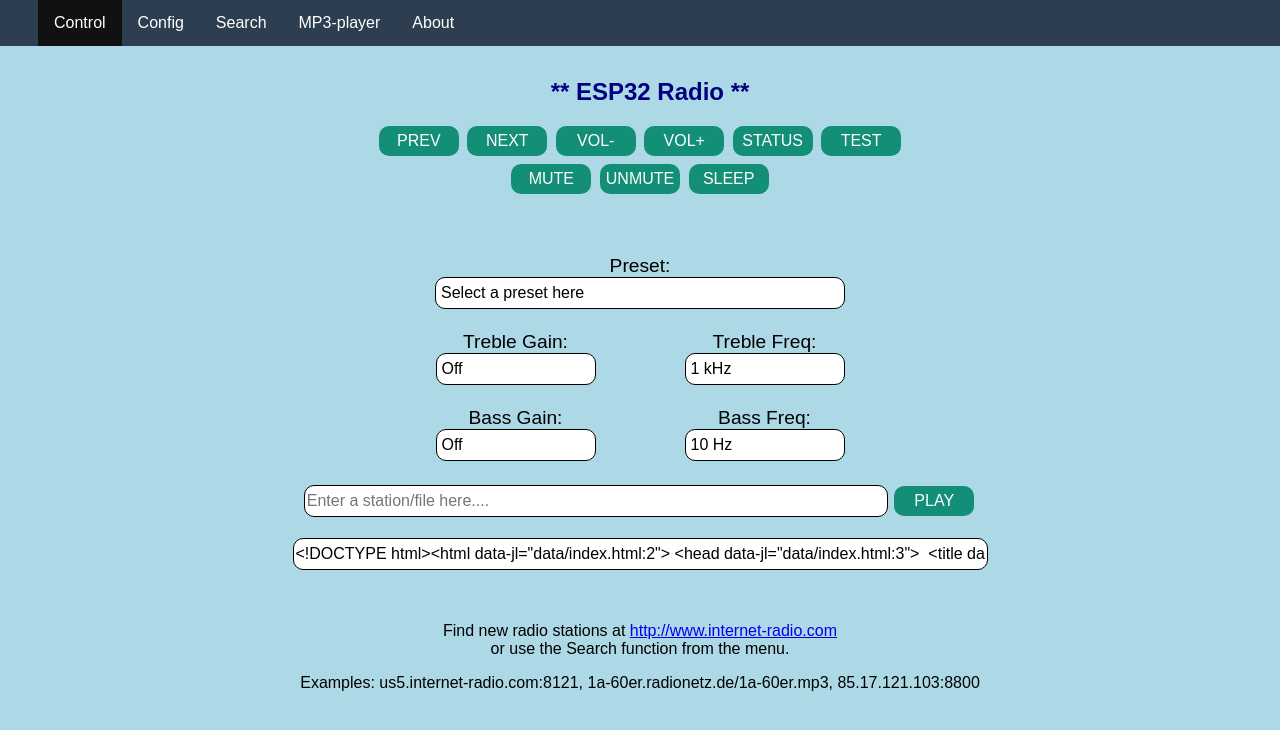
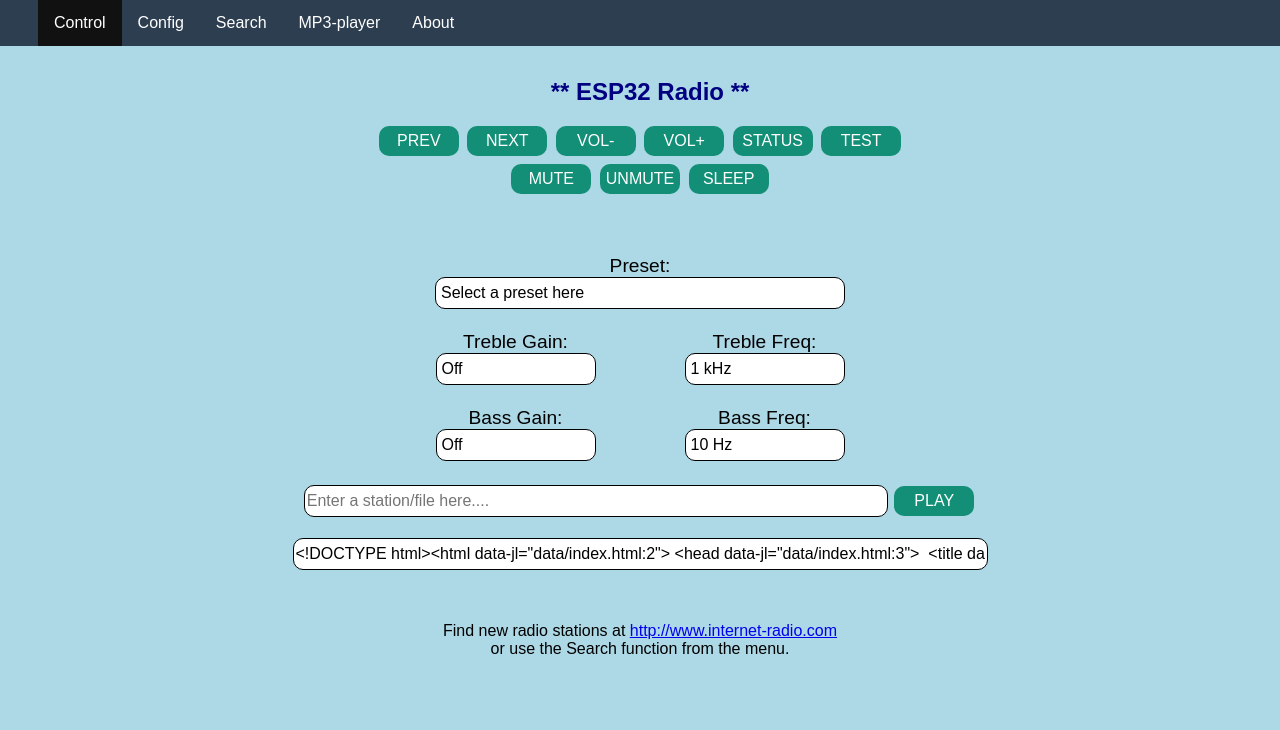
Before and after one commit to Edzelf/ESP32Radio-V2, a plain HTML site: page data/index.html in a window 1280 px wide. Drawn offline with Linux system fonts and the light colour scheme; no server answers.

Commit message:
Add files via upload

```diff
--- a/data/index.html
+++ b/data/index.html
@@ -142,7 +142,7 @@
    <br><br>
    <p>Find new radio stations at <a target="blank" href="http://www.internet-radio.com">http://www.internet-radio.com</a><br>
       or use the Search function from the menu.</p>
-   <p>Examples: us5.internet-radio.com:8121, 1a-60er.radionetz.de/1a-60er.mp3, 85.17.121.103:8800</p><br>
+   <br><br>
   </center>
   <script>
     function httpGet ( theReq )
@@ -215,7 +215,6 @@
    }
 
    // Fill preset list initially
-   //
    function onloadfunc()
    {
      var i, sel, opt, lines, parts ;
```
Also changed, not shown: data/defaultprefs.txt. Lines whose indentation alone changed are shown as unchanged.
